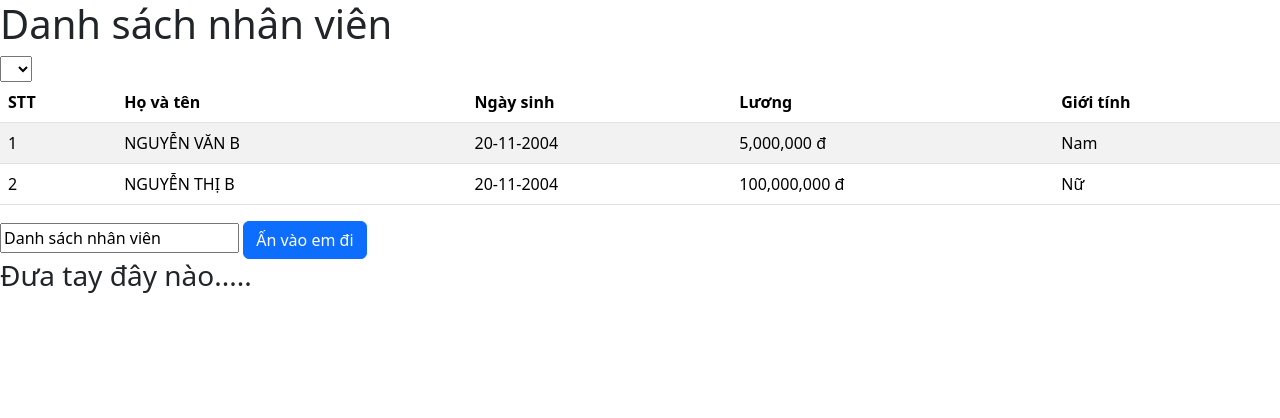
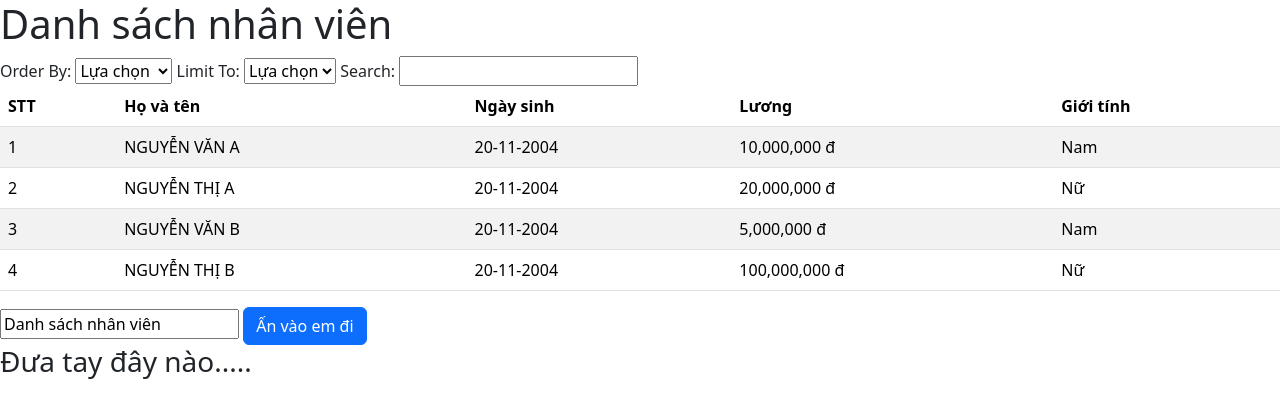
Before and after one commit to DinhTV7/SD18316_WEB207, a plain HTML site: page angularjs/buoi5.html in a window 1280 px wide. Drawn offline with nearby package versions, Linux system fonts and the light colour scheme.

Commit message:
Buổi học 5

```diff
--- a/angularjs/buoi5.html
+++ b/angularjs/buoi5.html
@@ -22,9 +22,26 @@
             Nếu >= 18 thì hiển thị "Đủ tuổi đi tù"
             Nếu < 18 thì hiển thị "Chưa đủ tuổi đi tù"
          -->
-        <select ng-model="test">
+        Order By:
+        <select ng-model="orderBy2">
+            <option value="">Lựa chọn</option>
+            <option value="hoTen">Họ tên</option>
+            <option value="ngaySinh">Ngày sinh</option>
+            <option value="luong">Lương</option>
+            <option value="gioiTinh">Giới tính</option>
+        </select>
+
+        Limit To:
+        <select ng-model="limitTo2">
+            <option value="">Lựa chọn</option>
             <option value="1">1</option>
+            <option value="2">2</option>
+            <option value="3">3</option>
+            <option value="4">4</option>
         </select>
+
+        Search:
+        <input type="text" ng-model="search">
 
         <table class="table table-hover table-striped">
             <thead>
@@ -36,7 +53,7 @@
             </thead>
             <tbody>
                 <!-- AngularJS Filters -->
-                <tr ng-repeat="item in employees | limitTo: 4 | orderBy: 'gioiTinh' | filter: 'B'">
+                <tr ng-repeat="item in employees | limitTo: limitTo2 | orderBy: orderBy2 | filter: search">
                     <td>{{ $index + 1 }}</td>
                     <td>{{ item.hoTen | uppercase }}</td>
                     <td>{{ item.ngaySinh | date : 'dd-MM-yyyy' }}</td>
--- a/angularjs/js/buoi5.js
+++ b/angularjs/js/buoi5.js
@@ -46,4 +46,8 @@ myApp.controller('employeeController', function ($scope) {
     $scope.myFunc = function () {
         console.log("Mãi bên nhau bạn nhé!");
     }
+
+    $scope.orderBy2 = '';
+    $scope.limitTo2 = '';
+    $scope.search = '';
 });
```
